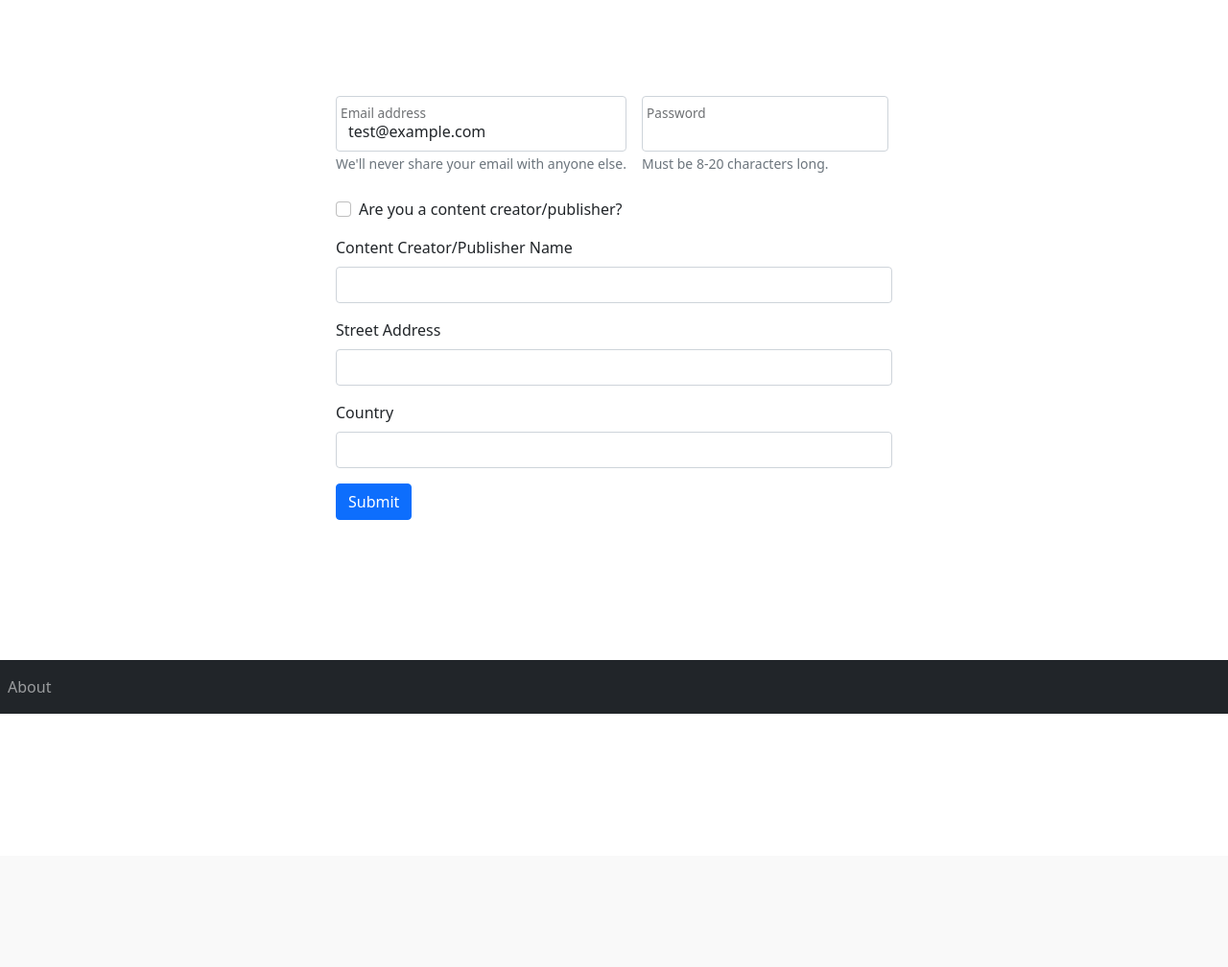
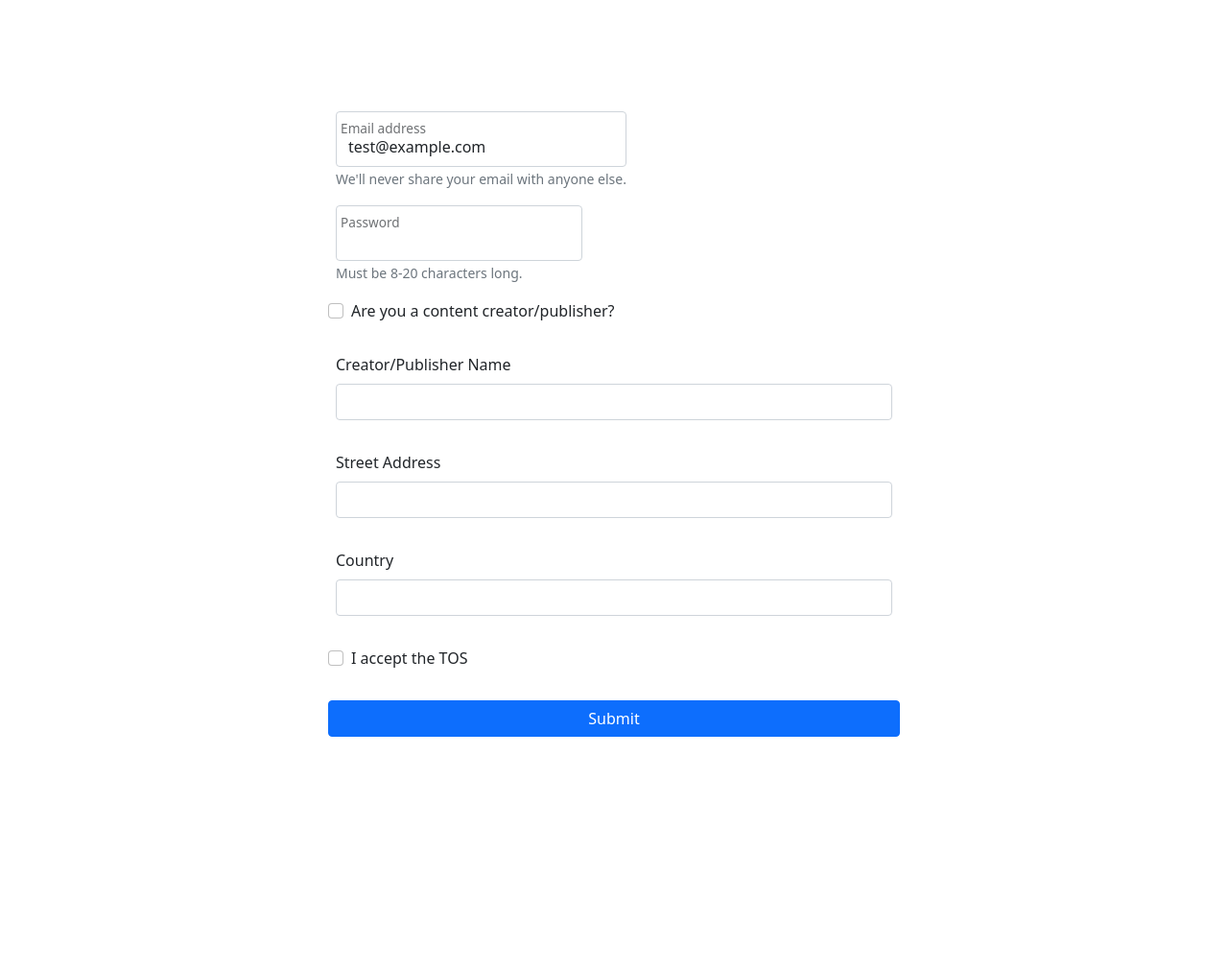
Before and after one commit to antv199/CoffeeStream, a PHP site: page /signup.php in a window 1280 px wide. Shown: the part 56-1064 px from the top of the page at 96% size. Before the commit the page ends 800 px from the top, so only its background shows below. Run offline with PHP 8.4, Linux system fonts and the light colour scheme.

Commit message:
a few fixes

```diff
--- a/signup.php
+++ b/signup.php
@@ -1,30 +1,29 @@
 <?php
-include_once 'header.html';
-include_once 'footer.html';?>
+include_once 'header.html';?>
 
 <div style="padding: 350px; padding-top: 100px;">
-	<form>
+	<form class="row g-3 needs-validation">
 		<div class="row align-items-center g-3">
 			<div class="form-floating col-auto" >
-				<input type="email" class="form-control" id="InputEmail" value="test@example.com">
+				<input type="email" class="form-control" id="InputEmail" value="test@example.com" required>
 				<label for="InputEmail">Email address</label>
 				<span class="form-text">We'll never share your email with anyone else.</span>
 			</div>
 			<div class="form-floating col-auto">
-				<input type="password" class="form-control" id="InputPassword">
+				<input type="password" class="form-control" id="InputPassword" required>
 				<label for="InputPassword">Password</label>
 				<span class="form-text">Must be 8-20 characters long.</span>
 			</div>
 		</div>
-		<br>
+		<br><br>
 
 		<!-- Content Creator/Publisher Stuff-->
 		<div class="mb-3 form-check">
-			<input type="checkbox" class="form-check-input" id="Check">
+			<input type="checkbox" class="form-check-input" id="ContentPubCheck">
 			<label class="form-check-label" for="Check">Are you a content creator/publisher?</label>
 		</div>
 		<div class="mb-3" >
-			<label for="InputName" class="form-label">Content Creator/Publisher Name</label>
+			<label for="InputName" class="form-label">Creator/Publisher Name</label>
 			<input type="email" class="form-control" id="InputName">
 		</div>
 		<div class="mb-3" >
@@ -34,7 +33,13 @@ include_once 'footer.html';?>
 		<div class="mb-3" >
 			<label for="InputCountry" class="form-label">Country</label>
 			<input type="email" class="form-control" id="InputCountry">
+		</div><br>
+
+		<div class="mb-3 form-check">
+			<input type="checkbox" class="form-check-input" id="TOSCheck" required>
+			<label class="form-check-label" for="Check">I accept the TOS</label>
 		</div>
+
 		<button type="submit" class="btn btn-primary">Submit</button>
 	</form>
 </div>
```
Also changed, not shown: login.php (+3 -4 lines).
